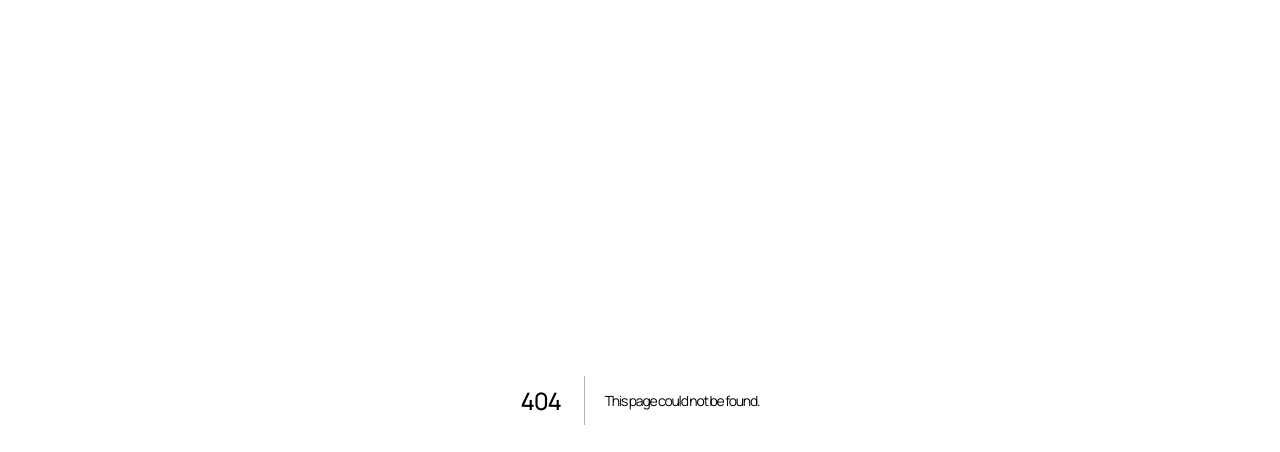
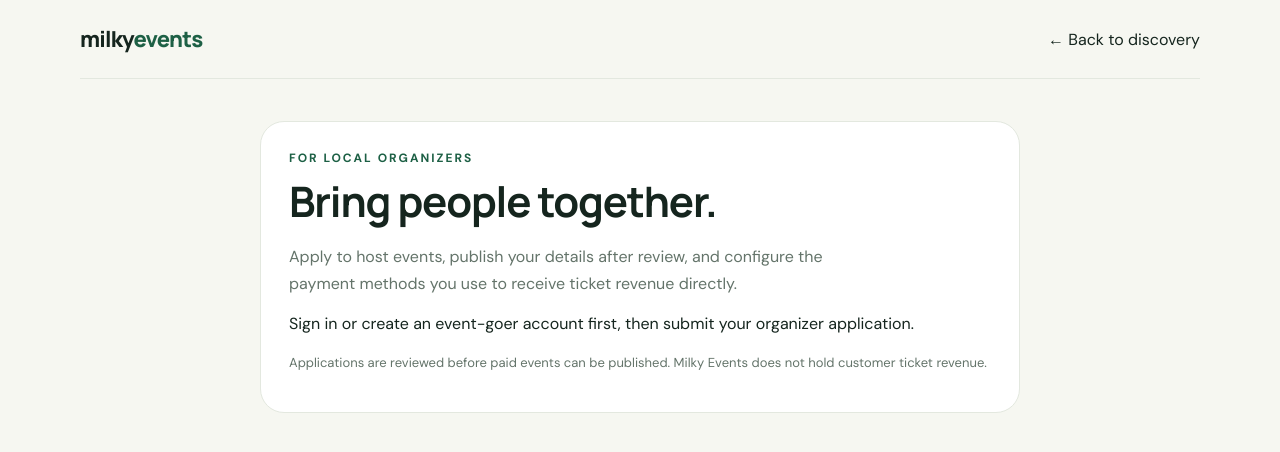
Before and after one commit to BudBudness/milky-events, a Next.js app: page /organizer in a window 1280 px wide. Before the commit this address had no page. Shown: the top 452 px of the page. Built offline with nearby package versions, Linux system fonts and the light colour scheme; no server answers.

Commit message:
Add organizer application page

```diff
--- /dev/null
+++ b/app/organizer/page.tsx
@@ -0,0 +1,29 @@
+import Link from "next/link";
+import { submitOrganizerApplication } from "@/app/actions";
+import { createClient } from "@/lib/supabase/server";
+
+export const dynamic = "force-dynamic";
+
+export default async function OrganizerPage() {
+  const supabase = await createClient();
+  let signedIn = false;
+  if (supabase) {
+    const { data } = await supabase.auth.getUser();
+    signedIn = Boolean(data.user);
+  }
+  return <main className="container">
+    <header className="nav"><Link href="/" className="brand">milky<span>events</span></Link><Link href="/">← Back to discovery</Link></header>
+    <section className="form-wrap">
+      <p className="eyebrow">For local organizers</p><h1 style={{fontSize:42}}>Bring people together.</h1>
+      <p className="lead" style={{fontSize:16}}>Apply to host events, publish your details after review, and configure the payment methods you use to receive ticket revenue directly.</p>
+      {!supabase && <div className="notice">Supabase is not configured. Set the production environment variables before using organizer registration.</div>}
+      {!signedIn ? <p>Sign in or create an event-goer account first, then submit your organizer application.</p> : <form action={submitOrganizerApplication}>
+        <label className="field">Organizer or business name<input name="name" minLength={2} required maxLength={160}/></label>
+        <label className="field">About your events<textarea name="description" maxLength={2000}/></label>
+        <label className="field">Public contact phone<input name="contact_phone" required minLength={7} maxLength={40}/></label>
+        <button type="submit">Submit organizer application</button>
+      </form>}
+      <p style={{marginTop:20,fontSize:13,color:"var(--muted)"}}>Applications are reviewed before paid events can be published. Milky Events does not hold customer ticket revenue.</p>
+    </section>
+  </main>;
+}
```
